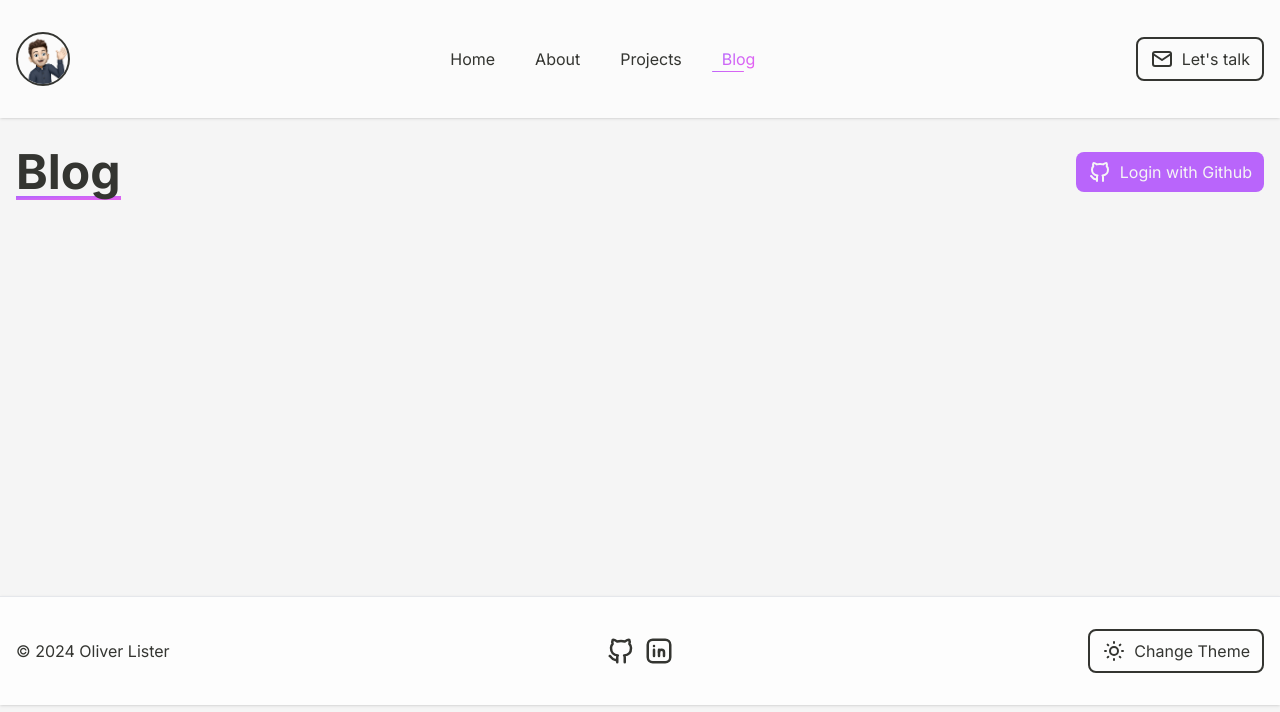
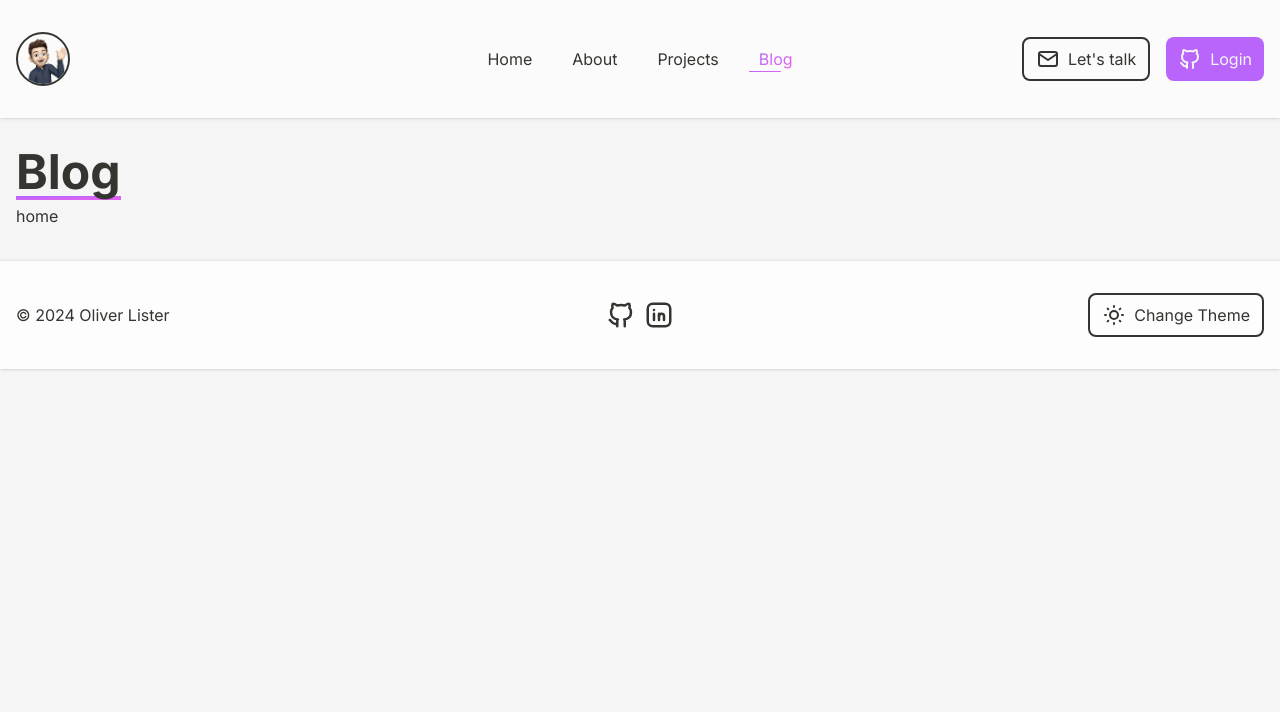
Before and after one commit to oliver-lister/oliverlister_dev, a Next.js app: page /blog in a window 1280 px wide. Shown: the top 712 px of the page. Built offline with nearby package versions, Linux system fonts and the light colour scheme; no server answers.

Commit message:
fixed header stylings and refactored components

```diff
--- a/app/blog/_components/AuthState/LoginButton.tsx
+++ b/app/_components/Layout/Header/AuthState/LoginButton.tsx
@@ -10,7 +10,6 @@ const LoginButton = () => {
 
   const handleLogin = () => {
     const supabase = createClient();
-    console.log(location.origin);
     supabase.auth.signInWithOAuth({
       provider: "github",
       options: {
@@ -22,7 +21,7 @@ const LoginButton = () => {
   return (
     <Button onClick={handleLogin} variant="accent">
       <IconBrandGithub />
-      Login with Github
+      Login
     </Button>
   );
 };
--- a/app/_components/Layout/Header/Header.tsx
+++ b/app/_components/Layout/Header/Header.tsx
@@ -4,9 +4,15 @@ import useScroll from "../../../../hooks/useScroll";
 import NavBar from "./NavBar/NavBar";
 import Logo from "./Logo";
 import { useState } from "react";
+import Button from "@/components/Button/Button";
+import Hamburger from "@/components/Hamburger";
+import { useModal } from "@/context/ModalContext";
+import { IconMail } from "@tabler/icons-react";
+import AuthState from "./AuthState/AuthState";
 
 export default function Header() {
   const { toggleAllowScroll } = useScroll();
+  const { openModal } = useModal();
   const [isMobileMenuOpen, setIsMobileMenuOpen] = useState<boolean>(false);
   const { scrollYDirection, scrollYPosition } = useScroll();
 
@@ -31,12 +37,33 @@ export default function Header() {
 
   return (
     <header id="header" className={headerClasses}>
-      <div className="wrapper flex justify-between items-center">
-        <Logo />
+      <div className="wrapper grid grid-cols-2 md:grid-cols-3 items-center">
+        <Button
+          onClick={toggleMobileMenu}
+          className="md:hidden group z-10 justify-self-start"
+          variant="outline"
+          aria-label="Toggle mobile navigation menu"
+        >
+          <Hamburger isMobileMenuOpen={isMobileMenuOpen} />
+        </Button>
+        <div className="hidden md:block justify-self-start">
+          <Logo />
+        </div>
         <NavBar
           isMobileMenuOpen={isMobileMenuOpen}
           toggleMobileMenu={toggleMobileMenu}
         />
+        <div className="flex gap-4 justify-self-end">
+          <Button
+            onClick={() => openModal("contact")}
+            variant="outline"
+            aria-label="Contact form"
+          >
+            <IconMail />
+            <span className="hidden | xl:block">Let&apos;s talk</span>
+          </Button>
+          <AuthState />
+        </div>
       </div>
     </header>
   );
--- a/app/_components/Layout/Header/NavBar/DesktopNav.tsx
+++ b/app/_components/Layout/Header/NavBar/DesktopNav.tsx
@@ -22,7 +22,13 @@ function DesktopNav({ links }: { links: NavLink[] }) {
 
     // Hovering line under Desktop Links
     const handleChange = (pathname: string) => {
-      const active = pathLookup[pathname];
+      let active = pathLookup[pathname];
+
+      // Check for nested /blog paths
+      if (!active && pathname.startsWith("/blog")) {
+        active = pathLookup["/blog"];
+      }
+
       if (active) {
         menu.style.setProperty("--underline-width", `${active.offsetWidth}px`);
         menu.style.setProperty(
@@ -35,7 +41,7 @@ function DesktopNav({ links }: { links: NavLink[] }) {
   }, [pathname]);
 
   return (
-    <nav id="navigation">
+    <nav id="navigation" className="justify-self-center">
       <ul className="menu__list relative grid gap-10 grid-flow-col">
         {links.map((link) => (
           <li key={link.path}>
@@ -51,7 +57,11 @@ function DesktopNav({ links }: { links: NavLink[] }) {
               }
               href={link.path}
               className={`menu__link select-none ${
-                link.path === pathname ? "text-clip-gradient" : ""
+                link.path === pathname
+                  ? "text-clip-gradient"
+                  : pathname.includes(link.path) && link.path !== "/"
+                  ? "text-clip-gradient"
+                  : ""
               }`}
             >
               {link.label}
--- a/app/_components/Layout/Header/NavBar/MobileNav.tsx
+++ b/app/_components/Layout/Header/NavBar/MobileNav.tsx
@@ -9,7 +9,10 @@ function MobileNav({
   toggleMobileMenu: () => void;
 }) {
   return (
-    <nav id="navigation" className="w-full h-screen fixed inset-0">
+    <nav
+      id="navigation"
+      className="w-full h-screen fixed inset-0"
+    >
       <ul className="h-full text-center grid place-content-center gap-20 text-3xl bg-secondary text-primary | dark:bg-primary dark:text-secondary">
         {links.map((link) => (
           <li
--- a/app/_components/Layout/Header/NavBar/NavBar.tsx
+++ b/app/_components/Layout/Header/NavBar/NavBar.tsx
@@ -1,13 +1,8 @@
 "use client";
 
-import Button from "@/components/Button/Button";
-import { useModal } from "../../../../../context/ModalContext";
-import { IconMail } from "@tabler/icons-react";
 import DesktopNav from "./DesktopNav";
 import { useEffect, useState } from "react";
 import MobileNav from "./MobileNav";
-import useScroll from "../../../../../hooks/useScroll";
-import Hamburger from "../../../../../components/Hamburger";
 import useViewport from "../../../../../hooks/useViewport";
 
 export type NavLink = {
@@ -30,7 +25,6 @@ export default function NavBar({
   isMobileMenuOpen: boolean;
   toggleMobileMenu: () => void;
 }) {
-  const { openModal } = useModal();
   const viewport = useViewport();
   const [showMobileMenu, setShowMobileMenu] = useState<boolean>(true);
 
@@ -50,27 +44,5 @@ export default function NavBar({
     }
   }, [viewport]);
 
-  return (
-    <>
-      {NavMenu}
-      <div className="flex gap-4">
-        <Button
-          onClick={() => openModal("contact")}
-          variant="outline"
-          aria-label="Contact form"
-        >
-          <IconMail />
-          <span className="hidden | sm:block">Let&apos;s talk</span>
-        </Button>
-        <Button
-          onClick={toggleMobileMenu}
-          className="md:hidden group z-10"
-          variant="outline"
-          aria-label="Toggle mobile navigation menu"
-        >
-          <Hamburger isMobileMenuOpen={isMobileMenuOpen} />
-        </Button>
-      </div>
-    </>
-  );
+  return <>{NavMenu}</>;
 }
--- /dev/null
+++ b/app/blog/dashboard/page.tsx
@@ -0,0 +1,7 @@
+import React from "react";
+
+const Dashboard = () => {
+  return <div>Dashboard</div>;
+};
+
+export default Dashboard;
--- /dev/null
+++ b/app/blog/layout.tsx
@@ -0,0 +1,19 @@
+import GradientUnderline from "@/components/GradientUnderline";
+import AuthState from "../_components/Layout/Header/AuthState/AuthState";
+
+const BlogLayout = ({ children }: { children: React.ReactNode }) => {
+  return (
+    <section id="blog">
+      <div className="wrapper mt-header grid gap-2">
+        <div>
+          <GradientUnderline>
+            <h1 className="text-5xl font-bold">Blog</h1>
+          </GradientUnderline>
+        </div>
+        {children}
+      </div>
+    </section>
+  );
+};
+
+export default BlogLayout;
--- a/app/blog/page.tsx
+++ b/app/blog/page.tsx
@@ -1,17 +1,3 @@
-import GradientUnderline from "../../components/GradientUnderline";
-import AuthState from "./_components/AuthState/AuthState";
-
 export default function Blog() {
-  return (
-    <section id="blog">
-      <div className="wrapper mt-header min-h-[60vh] grid gap-2">
-        <div className="flex justify-between items-center h-min">
-          <GradientUnderline>
-            <h1 className="text-5xl font-bold">Blog</h1>
-          </GradientUnderline>
-          <AuthState />
-        </div>
-      </div>
-    </section>
-  );
+  return <div>home</div>;
 }
--- a/components/Hamburger.tsx
+++ b/components/Hamburger.tsx
@@ -3,7 +3,7 @@ const spanClasses =
 
 function Hamburger({ isMobileMenuOpen }: { isMobileMenuOpen: boolean }) {
   return (
-    <div className="flex flex-col justify-center items-center">
+    <div className="flex flex-col justify-center items-center h-6">
       <span
         className={`${spanClasses} ${
           isMobileMenuOpen ? "rotate-45 translate-y-1" : "-translate-y-0.5"
--- a/components/Popover.tsx
+++ b/components/Popover.tsx
@@ -35,6 +35,7 @@ const Popover = ({
                 ref={setPopperElement}
                 style={styles.popper}
                 {...attributes.popper}
+                className="z-20"
               >
                 {content}
               </div>,
```
Also changed, not shown: app/_components/Layout/Header/AuthState/AuthState.tsx (renamed from app/blog/_components/AuthState/AuthState.tsx), app/_components/Layout/Header/AuthState/Profile/Profile.tsx (renamed from app/blog/_components/AuthState/Profile/Profile.tsx).
